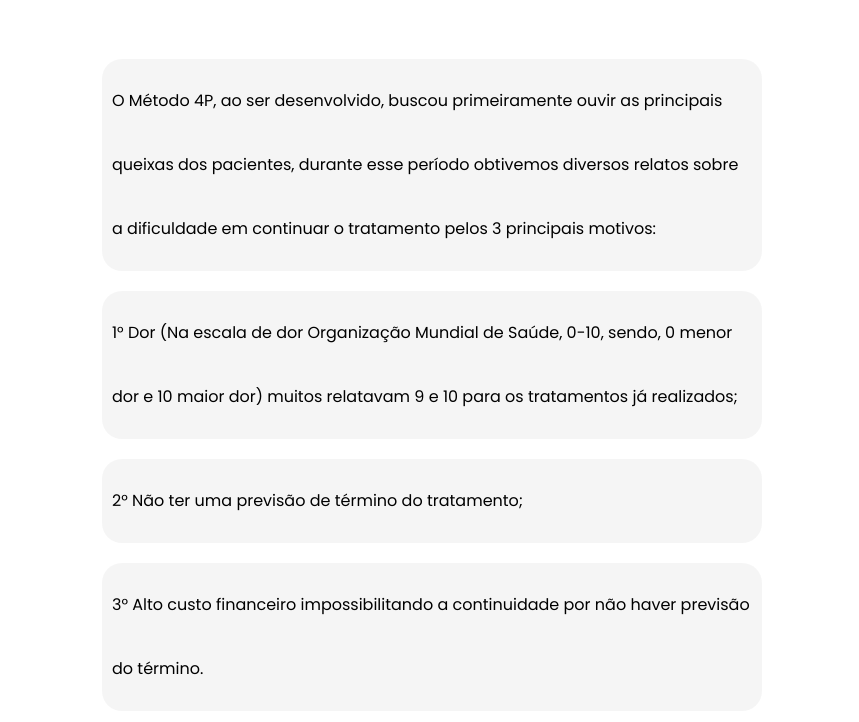
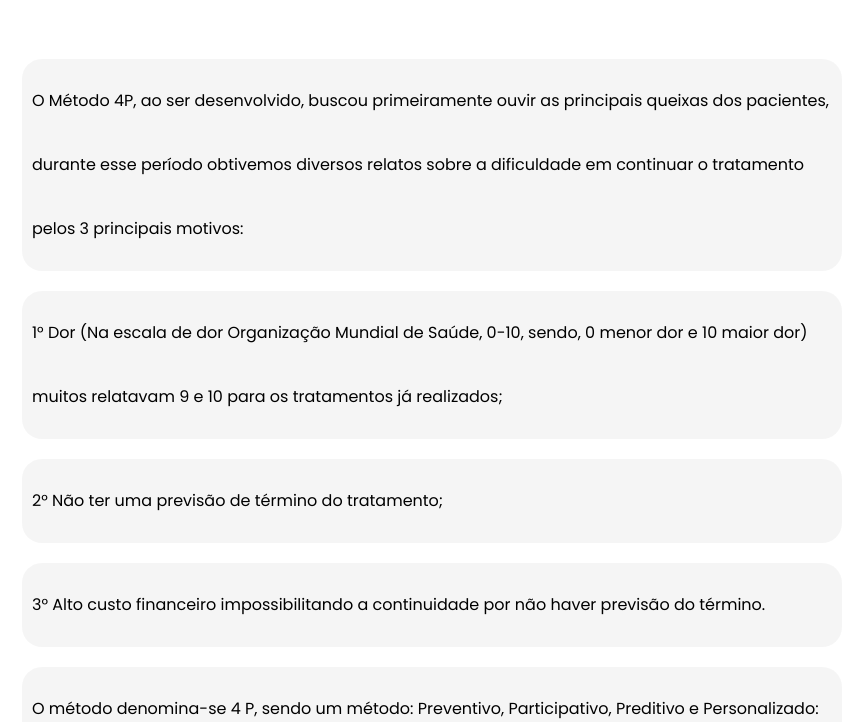
Before and after one commit to AndreAlbuqerque/Projeto-Seven-hair, a plain HTML site: page index.html in a window 1280 px wide. Shown: the part 778-1500 px from the top of the page, without its empty margins (223-1082 px from the left). Drawn offline with Linux system fonts and the light colour scheme.

Commit message:
Ajuste em tela inicial
Ajustei o max-width

```diff
--- a/style.css
+++ b/style.css
@@ -73,7 +73,8 @@ div.normal > h1 {
 }
 
 div.normal > p {
-    width: 80vh;
+    max-width: 800px;
+    width: 90%;
     display: block;
     margin: auto;
     font-family: var(--fonte-textogrande);
```
